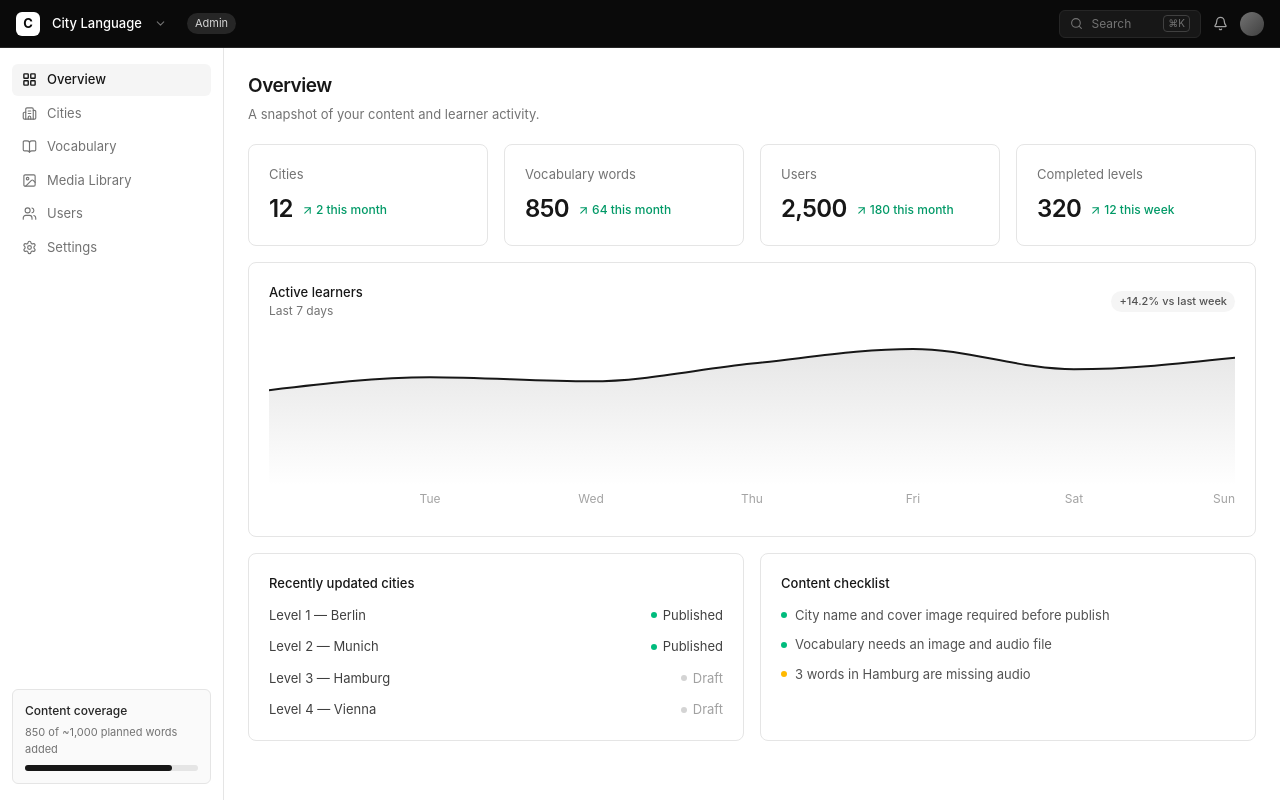
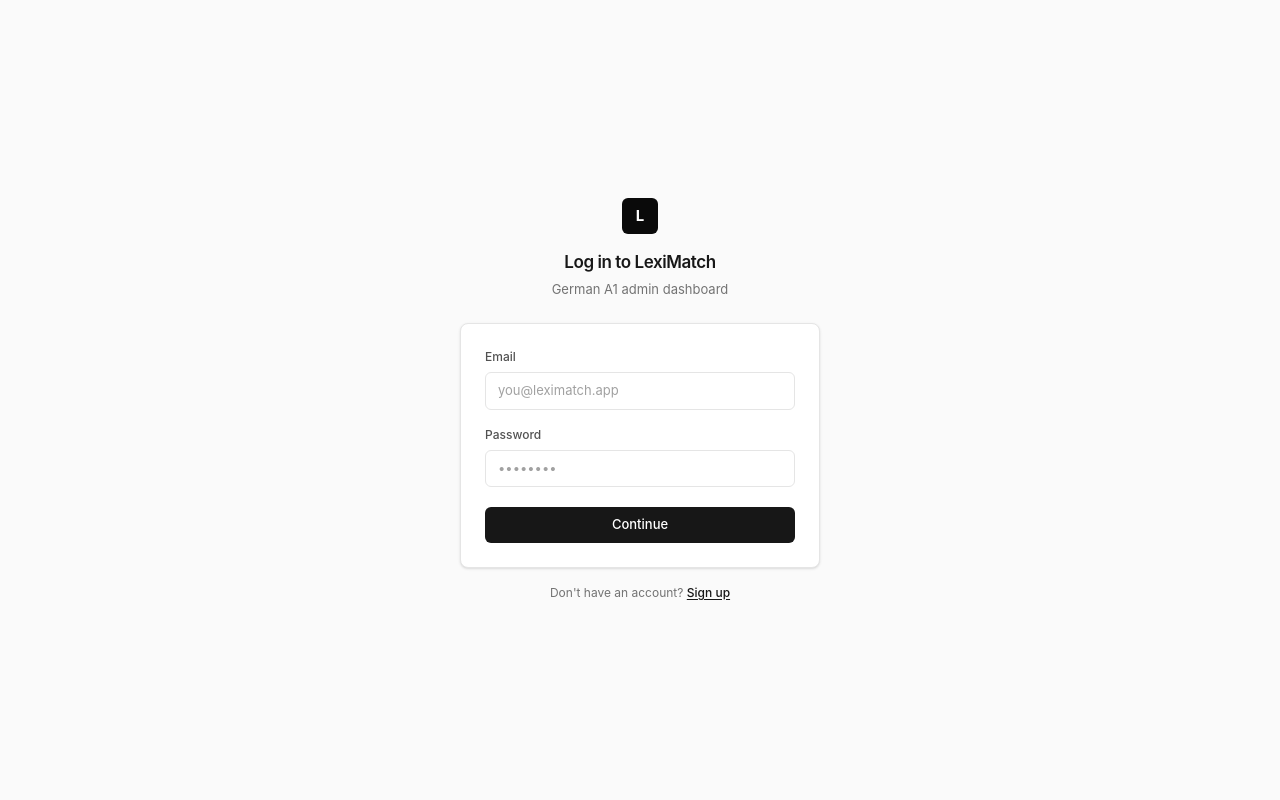
Before and after one commit to benedixit34/lang-dashboard, a React (Vite) app: page / in a window 1280 px wide. Built offline with nearby package versions, Linux system fonts and the light colour scheme.

Commit message:
Include Login

```diff
--- a/src/App.tsx
+++ b/src/App.tsx
@@ -10,12 +10,31 @@ import UsersSection from "./components/sections/Users";
 import SettingsSection from "./components/sections/Settings";
 import { DRAWER_CONFIG } from "./lib/drawerConfig";
 import { Section } from "./types";
+import LoginPage from "./pages/LoginPage";
 
 type DrawerType = keyof typeof DRAWER_CONFIG;
 
 export default function App() {
   const [active, setActive] = useState<Section>("overview");
   const [drawer, setDrawer] = useState<DrawerType | null>(null);
+
+  const [authenticated, setAuthenticated] = useState(false);
+
+  if (!authenticated) {
+    return (
+      <LoginPage
+        onSuccess={(result) => {
+          console.log("Logged in:", result);
+
+          localStorage.setItem("token", result.token);
+          setAuthenticated(true);
+        }}
+        onSwitchToSignup={() => {
+          console.log("Switch to signup");
+        }}
+      />
+    );
+  }
 
   const currentDrawer = drawer ? DRAWER_CONFIG[drawer] : null;
 
--- a/src/components/sections/Settings.tsx
+++ b/src/components/sections/Settings.tsx
@@ -1,20 +1,58 @@
-import React from "react";
+import { useState } from "react";
 import Card from "../ui/Card";
 import { SectionHeader, PrimaryButton } from "../ui/SectionHeader";
 import { Field } from "../ui/Drawer";
 
 export default function SettingsSection() {
+  const [workspaceName, setWorkspaceName] = useState("City Language");
+  const [defaultLanguage, setDefaultLanguage] = useState("German");
+  const [supportEmail, setSupportEmail] = useState("support@citylanguage.app");
+
+  const handleSave = () => {
+    // Add your API/save logic here
+    console.log({
+      workspaceName,
+      defaultLanguage,
+      supportEmail,
+    });
+  };
+
   return (
     <div>
-      <SectionHeader title="Settings" description="General configuration for the workspace." />
+      <SectionHeader
+        title="Settings"
+        description="General configuration for the workspace."
+      />
+
       <Card className="max-w-lg p-5">
         <div className="space-y-4">
-          <Field label="Workspace name" placeholder="City Language" />
-          <Field label="Default language" placeholder="German" />
-          <Field label="Support email" placeholder="support@citylanguage.app" />
+          <Field
+            label="Workspace name"
+            type="text"
+            placeholder="City Language"
+            value={workspaceName}
+
+          />
+
+          <Field
+            label="Default language"
+            type="select"
+            options={["German", "English", "French", "Spanish"]}
+            value={defaultLanguage}
+          />
+
+          <Field
+            label="Support email"
+            type="text"
+            placeholder="support@citylanguage.app"
+            value={supportEmail}
+          />
         </div>
+
         <div className="mt-5 flex justify-end">
-          <PrimaryButton>Save changes</PrimaryButton>
+          <PrimaryButton onClick={handleSave}>
+            Save changes
+          </PrimaryButton>
         </div>
       </Card>
     </div>
--- /dev/null
+++ b/src/pages/LoginPage.tsx
@@ -0,0 +1,110 @@
+import React, { useState } from "react";
+
+// Point this at wherever the leximatch-api server is running.
+// In a real project, pull this from an env var instead (e.g. import.meta.env.VITE_API_URL).
+const API_BASE_URL = "http://localhost:4000";
+
+/**
+ * @param {(result: { user: object, token: string }) => void} [onSuccess] - called after a successful login
+ * @param {() => void} [onSwitchToSignup] - called when the person clicks "Sign up"
+ */
+export default function LoginPage({ onSuccess, onSwitchToSignup }) {
+  const [email, setEmail] = useState("");
+  const [password, setPassword] = useState("");
+  const [error, setError] = useState("");
+  const [loading, setLoading] = useState(false);
+
+  const handleSubmit = async (e) => {
+    e.preventDefault();
+    setError("");
+
+    if (!email.trim() || !password.trim()) {
+      setError("Enter an email and password to continue.");
+      return;
+    }
+
+    setLoading(true);
+    try {
+      const res = await fetch(`${API_BASE_URL}/api/auth/login`, {
+        method: "POST",
+        headers: { "Content-Type": "application/json" },
+        body: JSON.stringify({ email: email.trim(), password }),
+      });
+
+      const body = await res.json().catch(() => null);
+
+      if (!res.ok) {
+        throw new Error(body?.error || "Invalid email or password.");
+      }
+
+      onSuccess?.(body); // { user, token }
+    } catch (err) {
+      setError(err.message || "Something went wrong. Try again.");
+    } finally {
+      setLoading(false);
+    }
+  };
+
+  return (
+    <div className="flex h-screen w-full items-center justify-center bg-neutral-50 px-4 font-sans">
+      <div className="w-full max-w-[360px]">
+        <div className="mb-6 flex flex-col items-center">
+          <div className="flex h-9 w-9 items-center justify-center rounded-md bg-neutral-950 text-[15px] font-bold text-white">
+            L
+          </div>
+          <h1 className="mt-4 text-[17px] font-semibold tracking-tight text-neutral-900">
+            Log in to LexiMatch
+          </h1>
+          <p className="mt-1 text-[13px] text-neutral-500">German A1 admin dashboard</p>
+        </div>
+
+        <form onSubmit={handleSubmit} className="rounded-lg border border-neutral-200 bg-white p-6 shadow-sm">
+          <label className="block">
+            <span className="mb-1.5 block text-[12px] font-medium text-neutral-600">Email</span>
+            <input
+              type="email"
+              value={email}
+              onChange={(e) => setEmail(e.target.value)}
+              placeholder="you@leximatch.app"
+              autoComplete="username"
+              className="w-full rounded-md border border-neutral-200 px-3 py-2 text-[13px] text-neutral-800 placeholder:text-neutral-400 focus:border-neutral-400 focus:outline-none focus:ring-2 focus:ring-neutral-100"
+            />
+          </label>
+
+          <label className="mt-4 block">
+            <span className="mb-1.5 block text-[12px] font-medium text-neutral-600">Password</span>
+            <input
+              type="password"
+              value={password}
+              onChange={(e) => setPassword(e.target.value)}
+              placeholder="••••••••"
+              autoComplete="current-password"
+              className="w-full rounded-md border border-neutral-200 px-3 py-2 text-[13px] text-neutral-800 placeholder:text-neutral-400 focus:border-neutral-400 focus:outline-none focus:ring-2 focus:ring-neutral-100"
+            />
+          </label>
+
+          {error && <p className="mt-3 text-[12px] font-medium text-red-600">{error}</p>}
+
+          <button
+            type="submit"
+            disabled={loading}
+            className="mt-5 flex w-full items-center justify-center gap-1.5 rounded-md bg-neutral-900 px-3 py-2 text-[13px] font-medium text-white transition-colors hover:bg-neutral-700 disabled:cursor-not-allowed disabled:bg-neutral-300"
+          >
+            {loading ? "Signing in…" : "Continue"}
+          </button>
+        </form>
+
+        <p className="mt-4 text-center text-[12px] text-neutral-500">
+          Don&apos;t have an account?{" "}
+          <button
+            type="button"
+            onClick={onSwitchToSignup}
+            className="font-medium text-neutral-900 underline underline-offset-2 hover:text-neutral-700"
+          >
+            Sign up
+          </button>
+        </p>
+      </div>
+    </div>
+  );
+}
```
